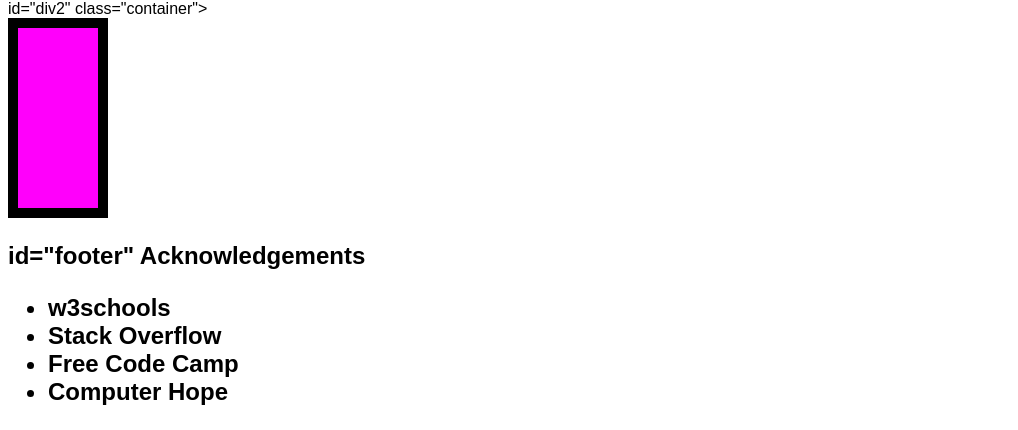
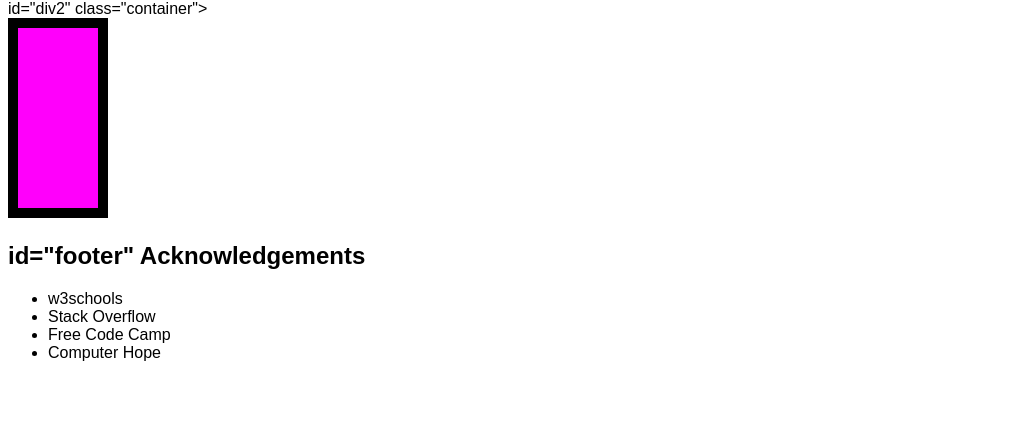
Before and after one commit to DS4200-S23-Class/ic-02-maggiealiceclark, a plain HTML site: page index.html in a window 1280 px wide. Shown: the part 468-898 px from the top of the page, without its empty margins (0-1018 px from the left). After the commit the page ends 846 px from the top, so only its background shows below. Drawn offline with Linux system fonts and the light colour scheme.

Commit message:
Update index.html

```diff
--- a/index.html
+++ b/index.html
@@ -26,16 +26,16 @@
                 </svg>
 
 
-    <h2> id="footer" Acknowledgements
-        <div>
+    <h2> id="footer" Acknowledgements </h2>
+        <div>  </div>
             <ul>
                 <li> w3schools </li>
                 <li> Stack Overflow </li>
                 <li> Free Code Camp </li>
                 <li> Computer Hope </li>
             </ul>
-        </div>
-    </h2>
+
+
 
 </body>
 
```
